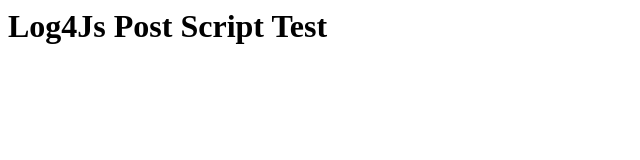
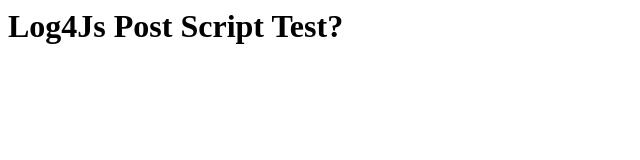
Before and after one commit to lucerna/log4js, a plain HTML site: page index.html in a window 1280 px wide. Shown: the full height of the page, 0-640 px from the left. Drawn offline with Linux system fonts and the light colour scheme.

Commit message:
Changed title a third time

```diff
--- a/index.html
+++ b/index.html
@@ -1,4 +1,4 @@
-<h1> Log4Js Post Script Test</h1>
+<h1> Log4Js Post Script Test?</h1>
 
 <script type="text/javascript"
   src="log4js.js">
```
